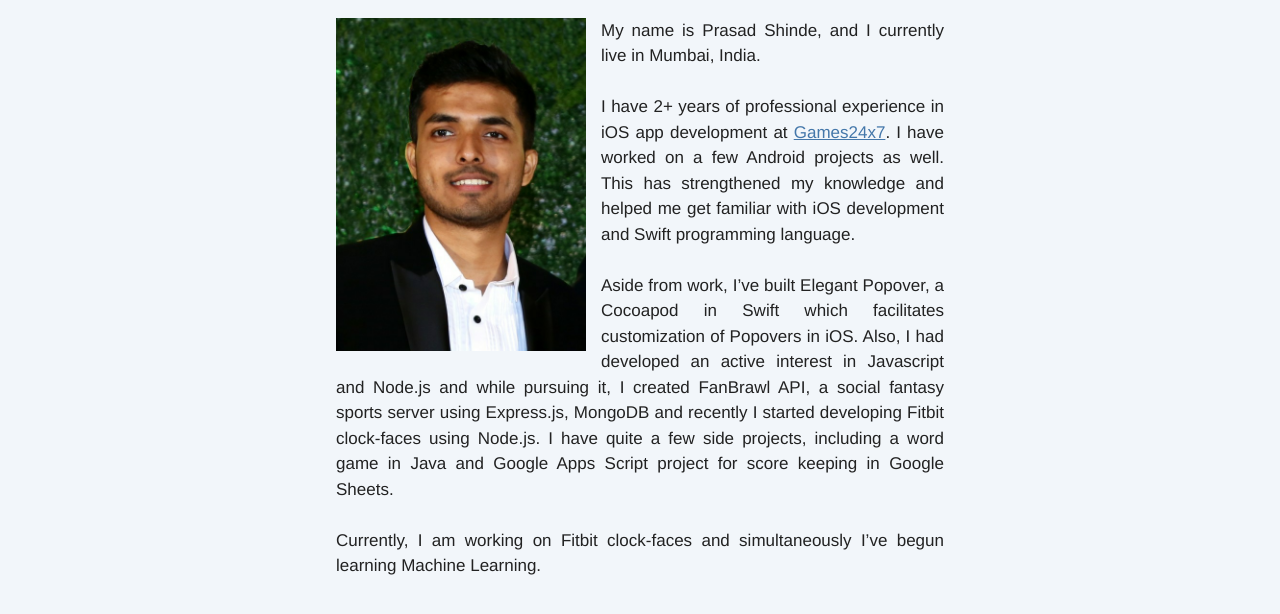
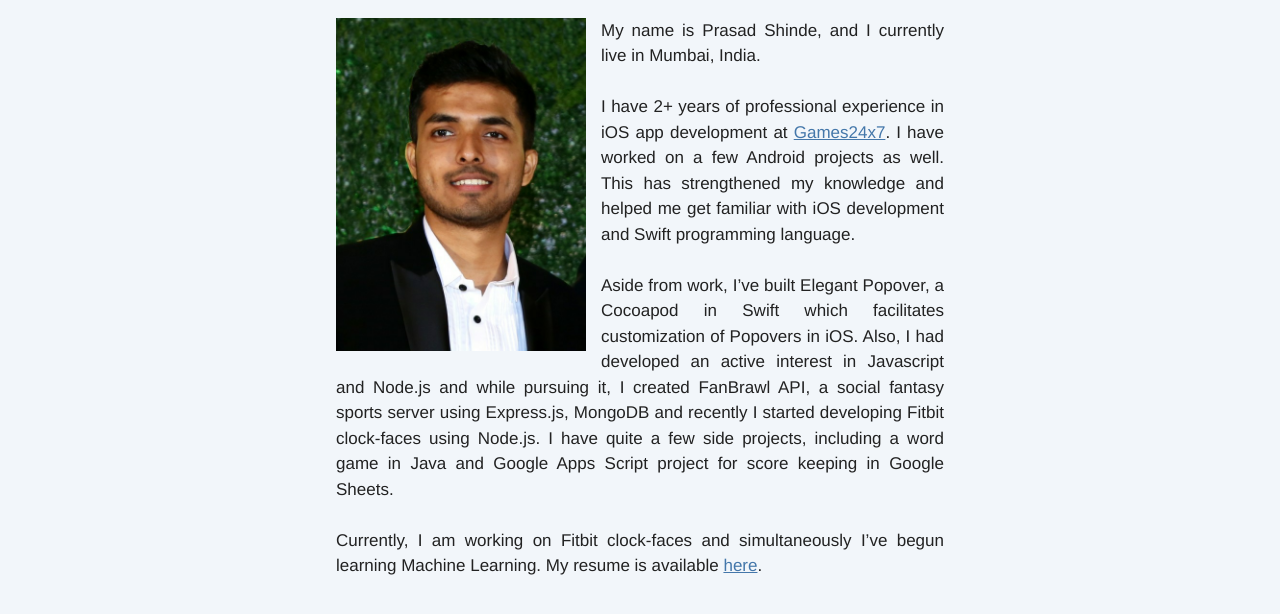
Before and after one commit to prasad1120/prasad1120.github.io, a plain HTML site: page about.html in a window 1280 px wide. Shown: the part 156-770 px from the top of the page. Drawn offline with nearby package versions, Linux system fonts and the light colour scheme.

Commit message:
Add resume to about section

```diff
--- a/about.html
+++ b/about.html
@@ -36,7 +36,7 @@
 
             Aside from work, I’ve built Elegant Popover, a Cocoapod in Swift which facilitates customization of Popovers in iOS. Also, I had developed an active interest in Javascript and Node.js and while pursuing it, I created FanBrawl API, a social fantasy sports server using Express.js, MongoDB and recently I started developing Fitbit clock-faces using Node.js. I          have quite a few side projects, including a word game in Java and Google Apps Script project for score keeping in Google Sheets.<br><br>
 
-            Currently, I am working on Fitbit clock-faces and simultaneously I’ve begun learning Machine Learning.
+            Currently, I am working on Fitbit clock-faces and simultaneously I’ve begun learning Machine Learning. My resume is available <a href="assets/Prasad-Resume.pdf" target="_blank">here</a>.
         </p>
       </div>
       <div class="w3-col s0 l3 m2 w3-margin-bottom"></div>
```
Also changed, not shown: 1 other file.
